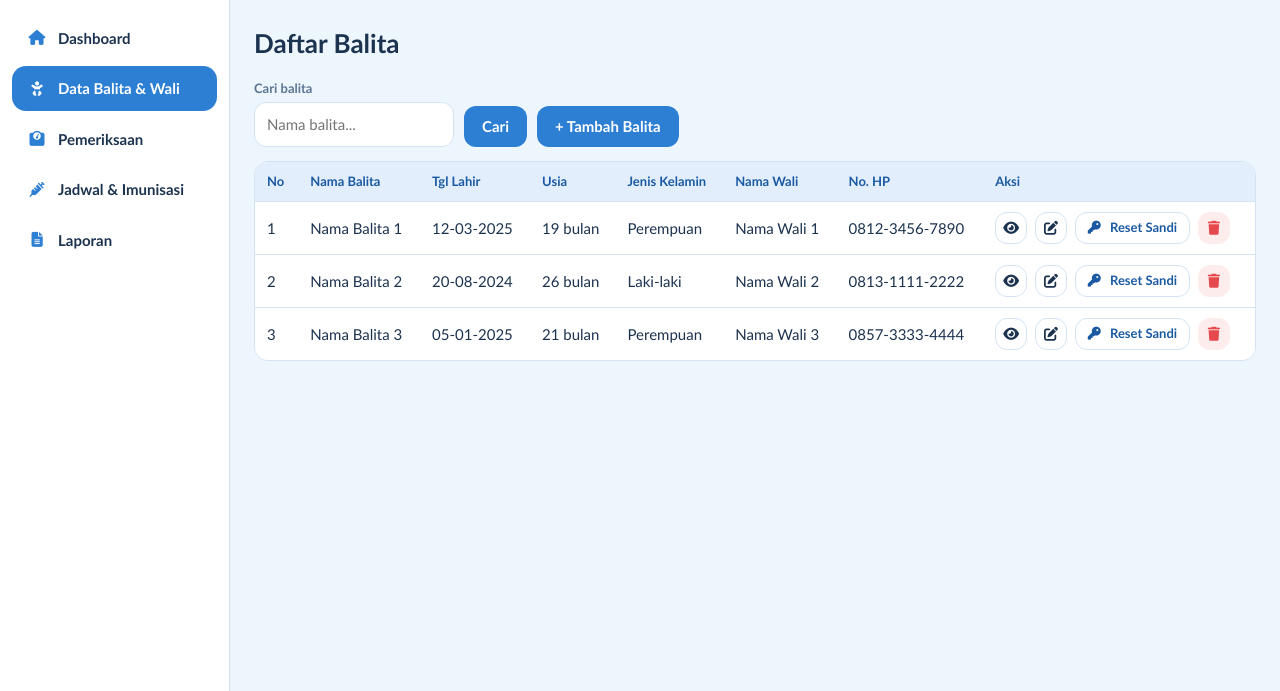
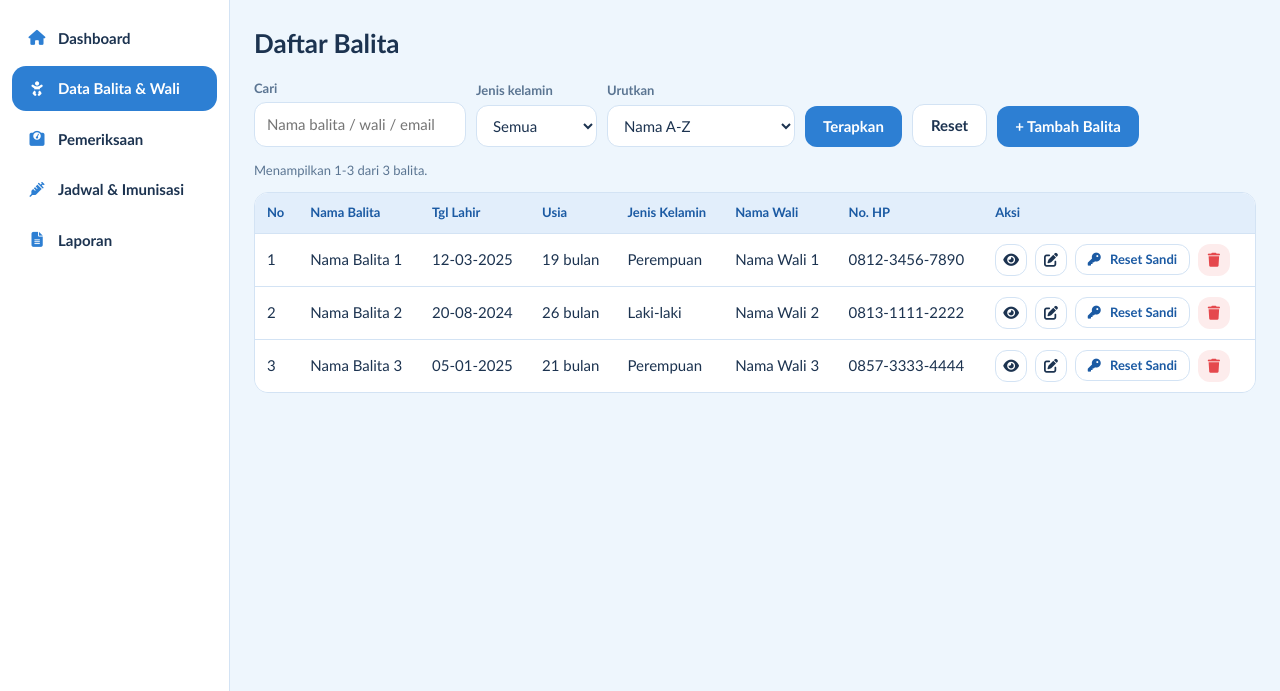
Before and after one commit to evaylntk12-code/pwl-finalproject-sim-posyandu, a Laravel app: page /kader/balita in a window 1280 px wide. Shown: the part 60-751 px from the top of the page. Run offline with Laravel 12, Linux system fonts and the light colour scheme; a user stored in the database is signed in; data comes from the database, SQL or seed files in the repository.

Commit message:
Eva - Sambungkan form cari, filter, urutan, dan pagination pada daftar balita

```diff
--- a/resources/views/kader/balita/index.blade.php
+++ b/resources/views/kader/balita/index.blade.php
@@ -7,14 +7,42 @@
 
 <div class="bar">
     <form method="GET" action="{{ route('kader.balita.index') }}" class="cari">
+        <div class="fg fg-cari">
+            <label for="q">Cari</label>
+            <input type="text" id="q" name="q" value="{{ $q }}" placeholder="Nama balita / wali / email">
+        </div>
         <div class="fg">
-            <label for="q">Cari balita</label>
-            <input type="text" id="q" name="q" value="{{ request('q') }}" placeholder="Nama balita...">
+            <label for="gender">Jenis kelamin</label>
+            <select id="gender" name="gender">
+                <option value="">Semua</option>
+                <option value="L" @selected($gender === 'L')>Laki-laki</option>
+                <option value="P" @selected($gender === 'P')>Perempuan</option>
+            </select>
         </div>
-        <button class="btn" type="submit">Cari</button>
+        <div class="fg">
+            <label for="urut">Urutkan</label>
+            <select id="urut" name="urut">
+                @foreach ($opsiUrut as $kunci => $opsi)
+                    <option value="{{ $kunci }}" @selected($urut === $kunci)>{{ $opsi[2] }}</option>
+                @endforeach
+            </select>
+        </div>
+        <button class="btn" type="submit">Terapkan</button>
+        <a class="btn btn-outline" href="{{ route('kader.balita.index') }}">Reset</a>
     </form>
     <a class="btn" href="{{ route('kader.balita.create') }}">+ Tambah Balita</a>
 </div>
+
+<p class="hint">
+    @if ($balita->total() > 0)
+        Menampilkan {{ $balita->firstItem() }}-{{ $balita->lastItem() }} dari {{ $balita->total() }} balita.
+    @else
+        Tidak ada data yang ditampilkan.
+    @endif
+    @if ($q !== '')
+        Hasil pencarian: <strong>{{ $q }}</strong>
+    @endif
+</p>
 
 <div class="tb">
     <table>
@@ -27,7 +55,7 @@
         <tbody>
             @forelse ($balita as $b)
                 <tr>
-                    <td>{{ $loop->iteration }}</td>
+                    <td>{{ $balita->firstItem() + $loop->index }}</td>
                     <td>{{ $b->name }}</td>
                     <td>{{ $b->birth_date->format('d-m-Y') }}</td>
                     <td>{{ $b->usia }} bulan</td>
@@ -69,17 +97,29 @@
             @empty
                 <tr>
                     <td colspan="8">
-                        @include('partials.empty', [
-                            'ikon'  => 'fa-baby',
+                        @if($q!=="||$gender!==")
+                            @include('partials.empty',[
+                            'ikon' => 'fa-magnifying-glass',
+                            'judul' => 'Data tidak ditemukan',
+                            'teks' => 'Tidak ada balita yang cocok dengan pencarian atau filter. Coba kata kunci lain, atau reset filter.',
+                            'rute' => route('kader.balita.index'),
+                            'tombol' => 'Reset Filter',
+                            ])
+                        @else
+                            @include('partials.empty',[
+                            'ikon' => 'fa-baby',
                             'judul' => 'Belum ada data balita',
-                            'teks'  => 'Klik tombol + Tambah Balita di atas untuk menambahkan balita pertama beserta akun orang tuanya.',
-                        ])
+                            'teks' => 'Klik tombol + Tambah Balita di atas untuk menambahkan balita pertama beserta akun orang tuanya.',
+                            ])
+                        @endif
                     </td>
                 </tr>
             @endforelse
         </tbody>
     </table>
 </div>
+
+{{ $balita->links('partials.pagination') }}
 
 {{-- Popup detail: satu per balita --}}
 @foreach ($balita as $b)
```
